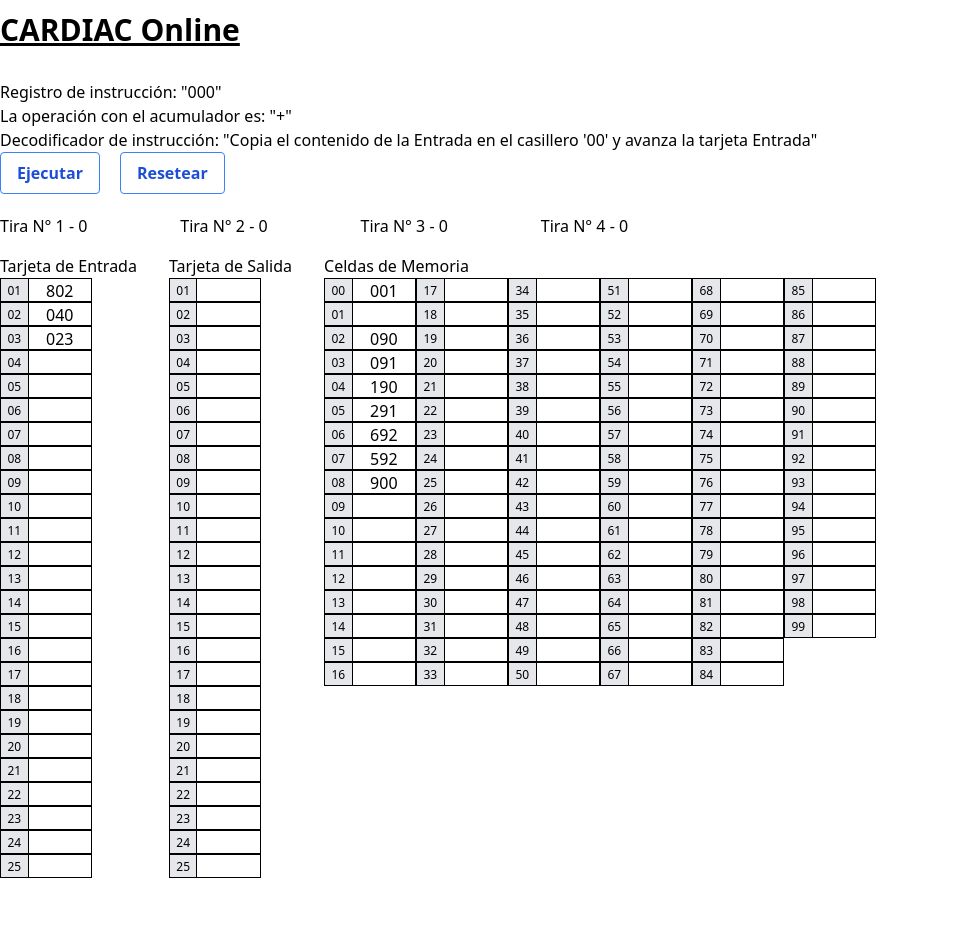
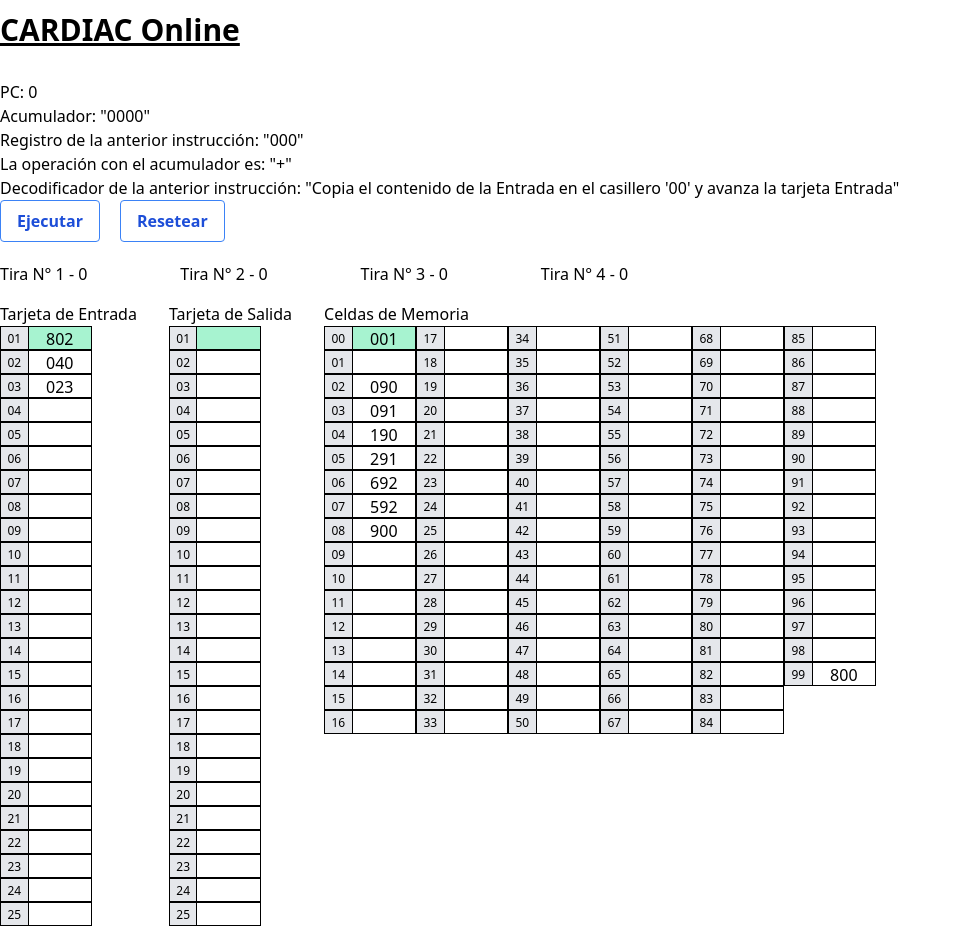
Before and after one commit to JLorenzoCD/CARDIAC-online, a Vue app: page / in a window 1280 px wide. Shown: the whole page, without its empty margins (0-962 px from the left). Before the commit the page ends 878 px from the top, so only its background shows below. Built offline with nearby package versions, Linux system fonts and the light colour scheme.

Commit message:
feat: :sparkles: CARDIAC funciona con el ejemplo de suma de dos numeros

```diff
--- a/src/App.vue
+++ b/src/App.vue
@@ -5,11 +5,11 @@ import MyButton from './components/Button.vue';
 import Cell from './components/Cell.vue';
 
 const pc = ref(0);
-const acc = ref(0);
-const instrStrip = ref(new Array(4).fill(0));
-const inputStrip = ref(new Array(25).fill(''));
-const outputStrip = ref(new Array(25).fill(''));
-const mem = ref(new Array(100).fill(''));
+const acc = ref('0000');
+const instrStrip = ref<number[]>(new Array(4).fill(0));
+const inputStrip = ref<{ strip: string[]; curr: number }>({ strip: new Array(25).fill(''), curr: 0 });
+const outputStrip = ref<{ strip: string[]; curr: number }>({ strip: new Array(25).fill(''), curr: 0 });
+const mem = ref<string[]>(new Array(100).fill(''));
 
 init_cardiac();
 
@@ -23,6 +23,7 @@ const instructions = [
 	['Copia el acumulador al casillero'],
 	['Resta el contenido del casillero', 'con el acumulador'],
 	['Mové el puntero al casillero', 'y suma la locación original al casillero 99'],
+	['Se finaliza el programa'],
 ];
 
 const accOperation = computed(() => {
@@ -34,18 +35,22 @@ const regInstruction = computed(() => {
 });
 
 const decodeInstruction = computed(() => {
-	let decode = '';
 	const instr = instrStrip.value[1];
 
-	if (instr == 9) return decode;
+	// Fin del programa
+	if (instr == 9) return instructions[instr][0];
 
+	let decode = '';
 	if (instructions[instr].length < 3) {
+		// Decodificación 'frase + nn'
 		decode = `${instructions[instr][0]} '${instrStrip.value[2]}${instrStrip.value[3]}'`;
 	} else if (instructions[instr].length == 3) {
+		// Decodificación 'frase + n + frase + n + frase'
 		decode = `${instructions[instr][0]} '${instrStrip.value[2]}' ${instructions[instr][1]} '${instrStrip.value[3]}' ${instructions[instr][2]}`;
 	}
 
 	if (instructions[instr].length == 2) {
+		// Decodificación 'frase + nn + frase' (se modifica el primer if para añadir la ultima frase)
 		decode += ' ' + instructions[instr][1];
 	}
 
@@ -53,32 +58,114 @@ const decodeInstruction = computed(() => {
 });
 
 function execute() {
-	const instr = instrStrip.value[1];
+	// Se obtiene la instrucción a ejecutar
+	const instruction = mem.value[pc.value];
 
-	if (instr == 9) return;
+	if (
+		!instruction ||
+		instruction.length != 3 ||
+		isNaN(Number(instruction)) ||
+		instruction.includes('.') ||
+		instruction.includes(',')
+	)
+		return;
 
-	// TODO
+	const instr = parseInt(instruction[0]);
+
+	if (instr == 9) {
+		instrStrip.value[1] = instr;
+		instrStrip.value[2] = 0;
+		instrStrip.value[3] = 0;
+		return;
+	}
+
+	const inst2 = parseInt(instruction[1]);
+	const inst3 = parseInt(instruction[2]);
+
+	instrStrip.value[0] = instr == 7 ? 1 : 0;
+	instrStrip.value[1] = instr;
+	instrStrip.value[2] = inst2;
+	instrStrip.value[3] = inst3;
+
+	pc.value++;
+
+	let a, b, temp;
+	switch (instr) {
+		case 0:
+			mem.value[inst2 * 10 + inst3] = inputStrip.value.strip[inputStrip.value.curr];
+			inputStrip.value.curr++;
+			break;
+		case 1:
+			acc.value = mem.value[inst2 * 10 + inst3].padStart(4, '0');
+			break;
+		case 2:
+			a = parseInt(mem.value[inst2 * 10 + inst3]);
+			b = parseInt(acc.value);
+
+			temp = a + b;
+			acc.value = temp.toString().padStart(4, '0');
+			break;
+		case 3:
+			pc.value = inst2 * 10 + inst3;
+			break;
+		case 4:
+			temp = parseInt(acc.value);
+			temp = temp * 10 ** inst2;
+			temp = Math.trunc(temp / 10 ** inst3);
+			temp = temp % 10000;
+
+			acc.value = temp.toString().padStart(4, '0');
+			break;
+		case 5:
+			outputStrip.value.strip[outputStrip.value.curr] = mem.value[inst2 * 10 + inst3];
+			outputStrip.value.curr++;
+			break;
+		case 6:
+			mem.value[inst2 * 10 + inst3] = acc.value.substring(1, 4);
+			break;
+		case 7:
+			a = parseInt(mem.value[inst2 * 10 + inst3]);
+			b = parseInt(acc.value);
+
+			temp = b - a;
+			acc.value = temp.toString().padStart(4, '0');
+			break;
+		case 8:
+			temp = mem.value[99];
+			temp = temp == '' ? '0' : temp;
+
+			mem.value[99] = (parseInt(temp) + pc.value).toString().padStart(3, '0');
+
+			pc.value = inst2 * 10 + inst3;
+			break;
+
+		default:
+			throw new Error('Instrucción no valida');
+	}
 }
 
 function init_cardiac() {
-	acc.value = 0;
+	acc.value = '0000';
 	pc.value = 0;
 
 	instrStrip.value.fill(0);
 
 	mem.value.fill('');
 	mem.value[0] = '001';
+	mem.value[99] = '800';
 
-	inputStrip.value.fill('');
-	outputStrip.value.fill('');
+	inputStrip.value.strip.fill('');
+	inputStrip.value.curr = 0;
+	outputStrip.value.strip.fill('');
+	outputStrip.value.curr = 0;
 
 	init_example_sum();
 }
 
 function init_example_sum() {
-	inputStrip.value[0] = '802';
-	inputStrip.value[1] = '040';
-	inputStrip.value[2] = '023';
+	inputStrip.value.strip[0] = '802';
+	inputStrip.value.strip[1] = '040';
+	inputStrip.value.strip[2] = '023';
 
 	mem.value[2] = '090';
 	mem.value[3] = '091';
@@ -95,11 +182,11 @@ function init_example_sum() {
 		<h1 class="text-3xl font-bold underline mb-8">CARDIAC Online</h1>
 
 		<div class="my-5">
-			<p>Registro de instrucción: "{{ regInstruction }}"</p>
-
+			<p>PC: {{ pc }}</p>
+			<p>Acumulador: "{{ acc }}"</p>
+			<p>Registro de la anterior instrucción: "{{ regInstruction }}"</p>
 			<p>La operación con el acumulador es: "{{ accOperation }}"</p>
-
-			<p>Decodificador de instrucción: "{{ decodeInstruction }}"</p>
+			<p>Decodificador de la anterior instrucción: "{{ decodeInstruction }}"</p>
 
 			<MyButton class="mr-5" @click="execute">Ejecutar</MyButton>
 			<MyButton @click="init_cardiac">Resetear</MyButton>
@@ -124,27 +211,35 @@ function init_example_sum() {
 			</label>
 		</div>
 
-		<p class="mb-2" v-if="instrStrip[1] == 9">Se termino</p>
-
 		<div class="flex gap-8">
 			<article>
 				Tarjeta de Entrada
 				<ul class="flex flex-col">
-					<Cell v-for="(e, index) in inputStrip" :content="e" :index="index + 1" />
+					<Cell
+						v-for="(e, index) in inputStrip.strip"
+						:content="e"
+						:index="index + 1"
+						:is-curr="inputStrip.curr == index"
+					/>
 				</ul>
 			</article>
 
 			<article>
 				Tarjeta de Salida
 				<ul class="flex flex-col">
-					<Cell v-for="(s, index) in outputStrip" :content="s" :index="index + 1" />
+					<Cell
+						v-for="(s, index) in outputStrip.strip"
+						:content="s"
+						:index="index + 1"
+						:is-curr="outputStrip.curr == index"
+					/>
 				</ul>
 			</article>
 
 			<article>
 				Celdas de Memoria
 				<ul class="flex flex-col flex-wrap h-[408px]">
-					<Cell v-for="(m, index) in mem" :content="m" :index="index" />
+					<Cell v-for="(m, index) in mem" :content="m" :index="index" :is-curr="pc == index" />
 				</ul>
 			</article>
 		</div>
```
